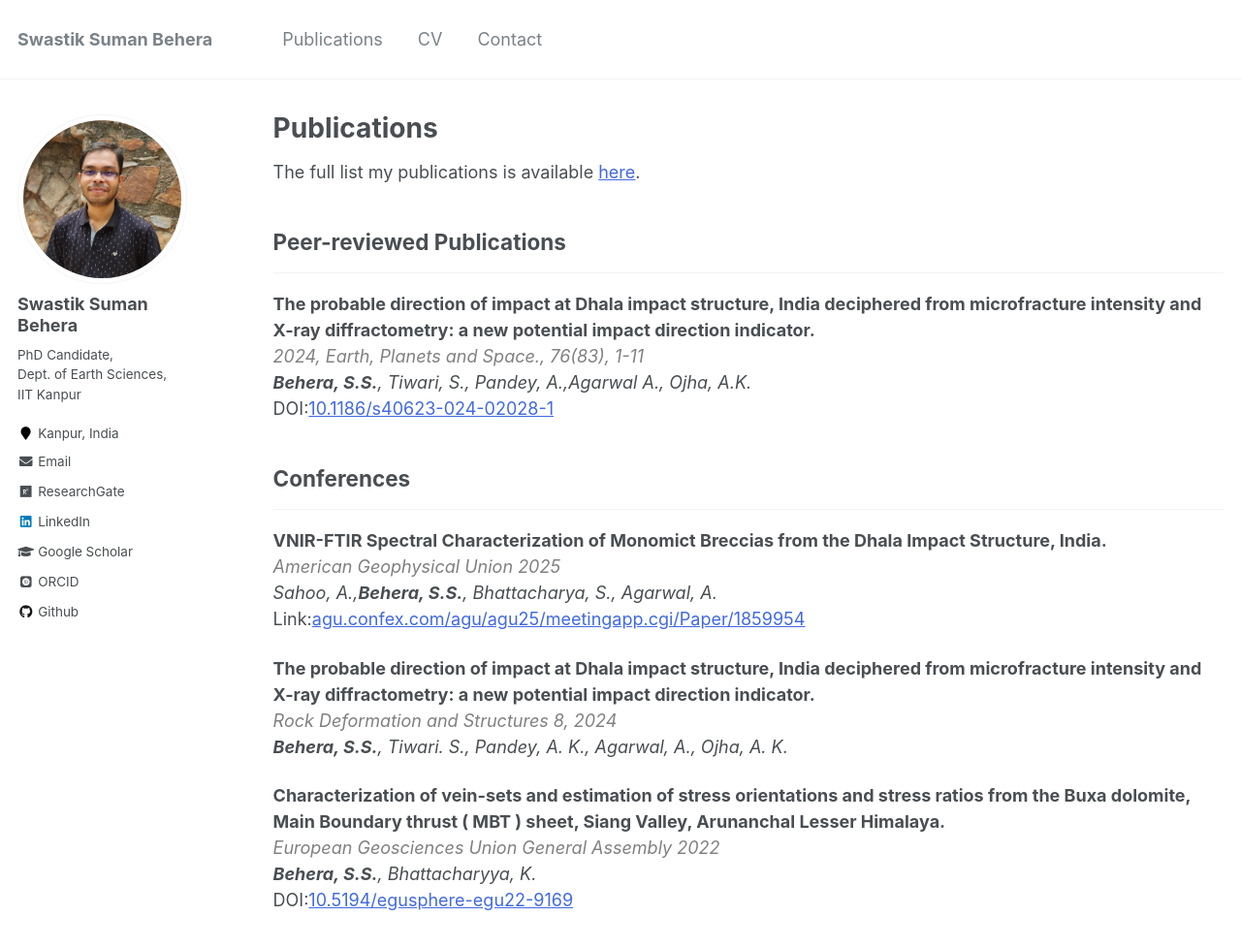
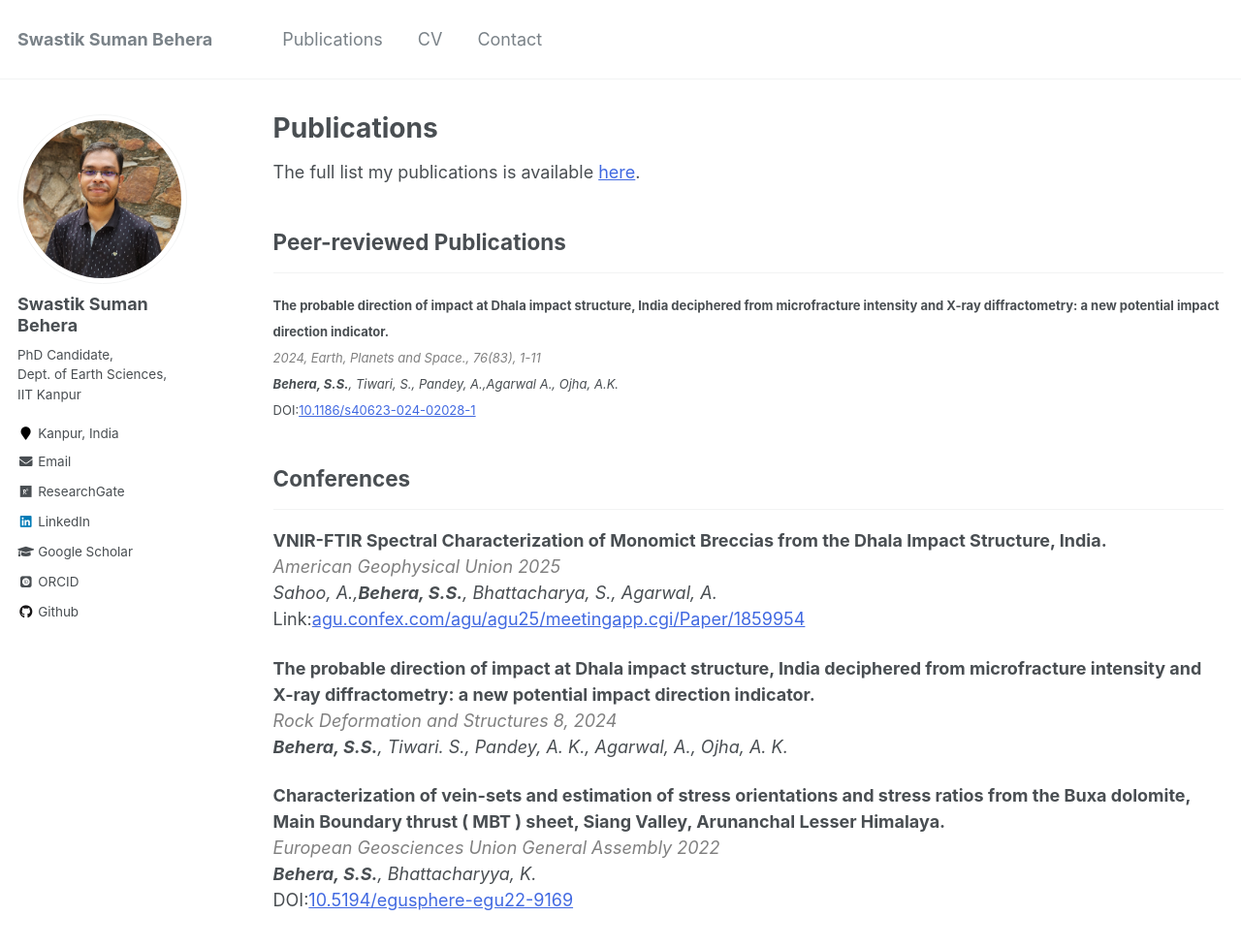
Before and after one commit to swastiksumanbehera/swastiksumanbehera.github.io, a Jekyll site: the page built from _pages/publications.md, in a window 1280 px wide and 1163 px high. Shown: the top 978 px of the window at 97% size. Built offline with Jekyll 4.4.1, drawn with Linux system fonts in a browser that asks for light colours; some web fonts are replaced.

Commit message:
Update publications.md

```diff
--- a/_pages/publications.md
+++ b/_pages/publications.md
@@ -12,9 +12,9 @@ The full list my publications is available [here](){:target="_blank"}.
 
 {% for publi in site.data.publications %}
 
-<strong>The probable direction of impact at Dhala impact structure, India deciphered from microfracture intensity and X-ray diffractometry: a new potential impact direction indicator.</strong> <br/>
+<span style="font-size: small"><strong>The probable direction of impact at Dhala impact structure, India deciphered from microfracture intensity and X-ray diffractometry: a new potential impact direction indicator.</strong> <br/>
 <span style="color:grey"> <em>2024, Earth, Planets and Space., 76(83), 1-11</em> </span> <br/>
-  <em><b>Behera, S.S.</b>, Tiwari, S., Pandey, A.,Agarwal A., Ojha, A.K.</em><br/>DOI:<a href="https://doi.org/10.1186/s40623-024-02028-1">10.1186/s40623-024-02028-1</a>
+  <em><b>Behera, S.S.</b>, Tiwari, S., Pandey, A.,Agarwal A., Ojha, A.K.</em><br/>DOI:<a href="https://doi.org/10.1186/s40623-024-02028-1">10.1186/s40623-024-02028-1</a></span>
 
 ## Conferences
 ---
```
